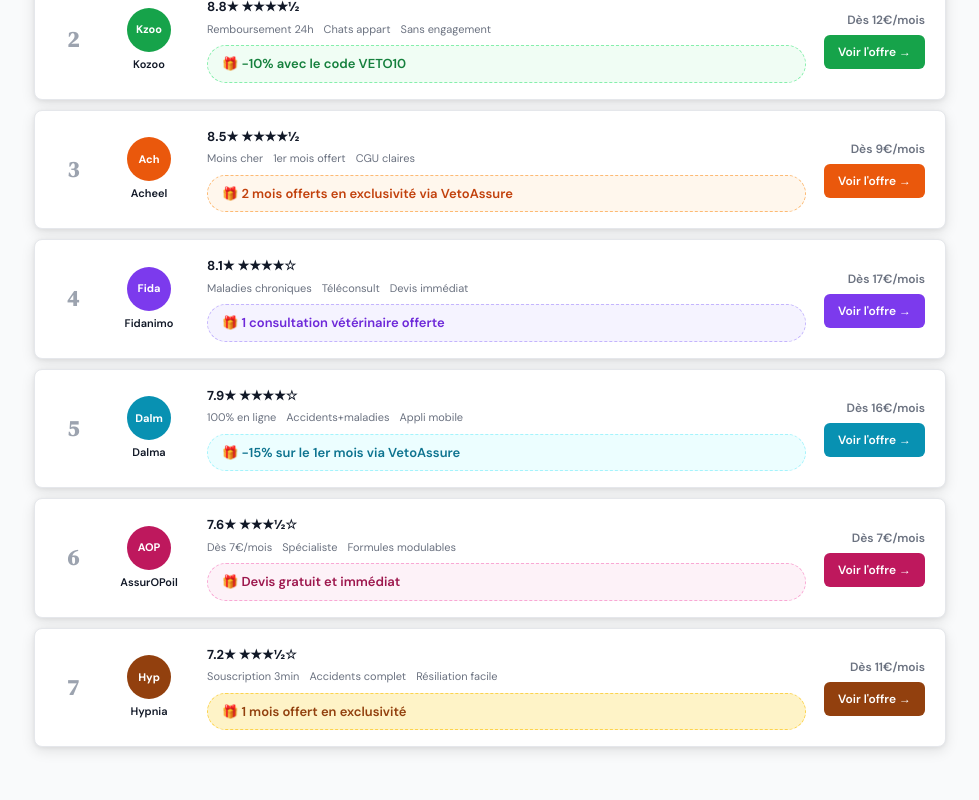
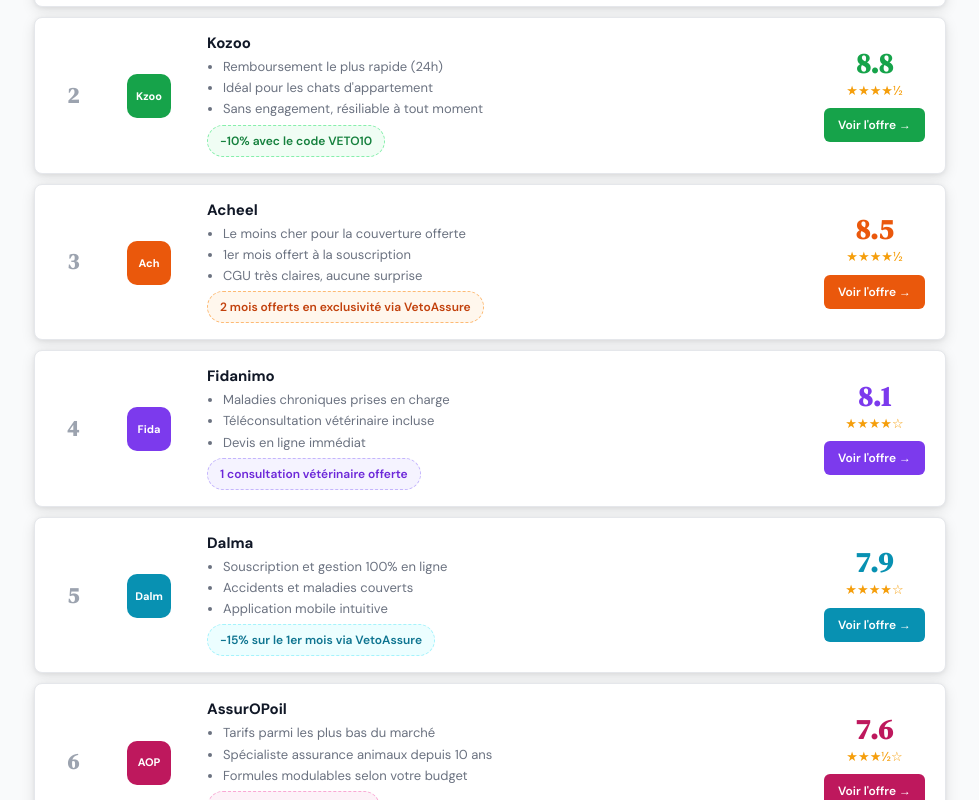
Before and after one commit to darkmana12/VetoAssure, a Next.js app: page / in a window 1280 px wide. Shown: the part 1140-1940 px from the top of the page, without its empty margins (150-1129 px from the left). Built offline with nearby package versions, Linux system fonts and the light colour scheme.

Commit message:
fix: redesign list cards to match reference (name + bullets + score right)
Made-with: Cursor

```diff
--- a/app/globals.css
+++ b/app/globals.css
@@ -617,69 +617,79 @@ h1, h2, h3 {
   text-align: center;
 }
 
-.list-card-logo {
-  display: flex;
-  flex-direction: column;
-  align-items: center;
-  gap: 4px;
-}
-
 .list-card-logo-circle {
   width: 44px;
   height: 44px;
-  border-radius: 50%;
+  border-radius: 10px;
   display: flex;
   align-items: center;
   justify-content: center;
   font-size: 11px;
   font-weight: 700;
   color: #fff;
-}
-
-.list-card-logo-name {
-  font-size: 11px;
-  font-weight: 600;
-  color: var(--text);
+  flex-shrink: 0;
 }
 
 .list-card-info {
   display: flex;
   flex-direction: column;
-  gap: 4px;
+  gap: 6px;
+  min-width: 0;
 }
 
-.list-card-score {
-  font-size: 13px;
+.list-card-name {
+  font-size: 15px;
   font-weight: 700;
   color: var(--text);
+  line-height: 1.2;
 }
 
-.list-card-points {
-  font-size: 11px;
+.list-card-bullets {
+  list-style: disc;
+  padding-left: 16px;
+  display: flex;
+  flex-direction: column;
+  gap: 3px;
+}
+
+.list-card-bullets li {
+  font-size: 13px;
   color: var(--text-2);
-  display: flex;
-  gap: 10px;
-  flex-wrap: wrap;
+  line-height: 1.4;
 }
 
 .list-card-bonus {
   display: inline-flex;
   align-items: center;
   gap: 6px;
-  font-size: 13px;
+  font-size: 12px;
   font-weight: 600;
   border-style: dashed;
   border-width: 1.5px;
   border-radius: 20px;
-  padding: 8px 14px;
-  margin-top: 4px;
+  padding: 6px 12px;
+  width: fit-content;
 }
 
 .list-card-cta {
   display: flex;
   flex-direction: column;
-  align-items: flex-end;
-  gap: 6px;
+  align-items: center;
+  gap: 4px;
+  min-width: 100px;
+}
+
+.list-card-score-big {
+  font-family: var(--font-dm-serif), serif;
+  font-size: 28px;
+  font-weight: 700;
+  line-height: 1;
+}
+
+.list-card-stars {
+  font-size: 13px;
+  color: #F59E0B;
+  margin-bottom: 4px;
 }
 
 .list-card-btn {
@@ -690,6 +700,8 @@ h1, h2, h3 {
   color: #fff;
   pointer-events: none;
   white-space: nowrap;
+  text-align: center;
+  width: 100%;
 }
 
 /* ---- RACE GRID ---- */
@@ -1130,11 +1142,8 @@ h1, h2, h3 {
   }
 
   .list-card {
-    grid-template-columns: 28px 1fr auto;
-  }
-
-  .list-card-logo {
-    display: none;
+    grid-template-columns: 28px 44px 1fr auto;
+    gap: 10px;
   }
 
   .stats-grid {
--- a/app/page.tsx
+++ b/app/page.tsx
@@ -88,7 +88,11 @@ const LIST_ITEMS = [
     color: '#1D4ED8',
     score: 9.2,
     stars: '★★★★★',
-    points: ['Dysplasies dès M1', 'Chirurgie 3000€', 'Pas de limite d\'âge'],
+    points: [
+      'Dysplasies couvertes dès le 1er mois',
+      'Chirurgie remboursée jusqu\'à 3 000 €',
+      'Pas de limite d\'âge à la souscription',
+    ],
     bonus: '1 mois offert en passant par VetoAssure',
     bonusColor: '#1D4ED8',
     bonusBorder: '#93C5FD',
@@ -103,7 +107,11 @@ const LIST_ITEMS = [
     color: '#16A34A',
     score: 8.8,
     stars: '★★★★½',
-    points: ['Remboursement 24h', 'Chats appart', 'Sans engagement'],
+    points: [
+      'Remboursement le plus rapide (24h)',
+      'Idéal pour les chats d\'appartement',
+      'Sans engagement, résiliable à tout moment',
+    ],
     bonus: '-10% avec le code VETO10',
     bonusColor: '#15803D',
     bonusBorder: '#86EFAC',
@@ -118,7 +126,11 @@ const LIST_ITEMS = [
     color: '#EA580C',
     score: 8.5,
     stars: '★★★★½',
-    points: ['Moins cher', '1er mois offert', 'CGU claires'],
+    points: [
+      'Le moins cher pour la couverture offerte',
+      '1er mois offert à la souscription',
+      'CGU très claires, aucune surprise',
+    ],
     bonus: '2 mois offerts en exclusivité via VetoAssure',
     bonusColor: '#C2410C',
     bonusBorder: '#FDBA74',
@@ -133,7 +145,11 @@ const LIST_ITEMS = [
     color: '#7C3AED',
     score: 8.1,
     stars: '★★★★☆',
-    points: ['Maladies chroniques', 'Téléconsult', 'Devis immédiat'],
+    points: [
+      'Maladies chroniques prises en charge',
+      'Téléconsultation vétérinaire incluse',
+      'Devis en ligne immédiat',
+    ],
     bonus: '1 consultation vétérinaire offerte',
     bonusColor: '#6D28D9',
     bonusBorder: '#C4B5FD',
@@ -148,7 +164,11 @@ const LIST_ITEMS = [
     color: '#0891B2',
     score: 7.9,
     stars: '★★★★☆',
-    points: ['100% en ligne', 'Accidents+maladies', 'Appli mobile'],
+    points: [
+      'Souscription et gestion 100% en ligne',
+      'Accidents et maladies couverts',
+      'Application mobile intuitive',
+    ],
     bonus: '-15% sur le 1er mois via VetoAssure',
     bonusColor: '#0E7490',
     bonusBorder: '#A5F3FC',
@@ -163,7 +183,11 @@ const LIST_ITEMS = [
     color: '#BE185D',
     score: 7.6,
     stars: '★★★½☆',
-    points: ['Dès 7€/mois', 'Spécialiste', 'Formules modulables'],
+    points: [
+      'Tarifs parmi les plus bas du marché',
+      'Spécialiste assurance animaux depuis 10 ans',
+      'Formules modulables selon votre budget',
+    ],
     bonus: 'Devis gratuit et immédiat',
     bonusColor: '#9D174D',
     bonusBorder: '#F9A8D4',
@@ -178,7 +202,11 @@ const LIST_ITEMS = [
     color: '#92400E',
     score: 7.2,
     stars: '★★★½☆',
-    points: ['Souscription 3min', 'Accidents complet', 'Résiliation facile'],
+    points: [
+      'Souscription en moins de 3 minutes',
+      'Couverture accidents complète',
+      'Résiliation facile, sans frais',
+    ],
     bonus: '1 mois offert en exclusivité',
     bonusColor: '#92400E',
     bonusBorder: '#FCD34D',
--- a/components/AssuranceListItem.tsx
+++ b/components/AssuranceListItem.tsx
@@ -28,29 +28,28 @@ export default function AssuranceListItem({
   bonusColor,
   bonusBorder,
   bonusBg,
-  price,
   href,
 }: AssuranceListItemProps) {
   return (
     <Link href={href} className="list-card">
+      {/* Rank */}
       <div className="list-card-rank">{rank}</div>
 
-      <div className="list-card-logo">
+      {/* Logo circle */}
+      <div style={{ display: 'flex', justifyContent: 'center', alignItems: 'flex-start', paddingTop: 2 }}>
         <div className="list-card-logo-circle" style={{ background: color }}>
           {shortName}
         </div>
-        <span className="list-card-logo-name">{name}</span>
       </div>
 
+      {/* Main info */}
       <div className="list-card-info">
-        <div className="list-card-score">
-          {score}★ {stars}
-        </div>
-        <div className="list-card-points">
+        <div className="list-card-name">{name}</div>
+        <ul className="list-card-bullets">
           {points.map((p, i) => (
-            <span key={i}>{p}</span>
+            <li key={i}>{p}</li>
           ))}
-        </div>
+        </ul>
         <span
           className="list-card-bonus"
           style={{
@@ -59,18 +58,15 @@ export default function AssuranceListItem({
             background: bonusBg,
           }}
         >
-          🎁 {bonus}
+          {bonus}
         </span>
       </div>
 
+      {/* CTA */}
       <div className="list-card-cta">
-        <span style={{ fontSize: 12, color: 'var(--text-2)', fontWeight: 600 }}>
-          Dès {price}/mois
-        </span>
-        <span
-          className="list-card-btn"
-          style={{ background: color }}
-        >
+        <div className="list-card-score-big" style={{ color }}>{score}</div>
+        <div className="list-card-stars">{stars}</div>
+        <span className="list-card-btn" style={{ background: color }}>
           Voir l&apos;offre →
         </span>
       </div>
```
